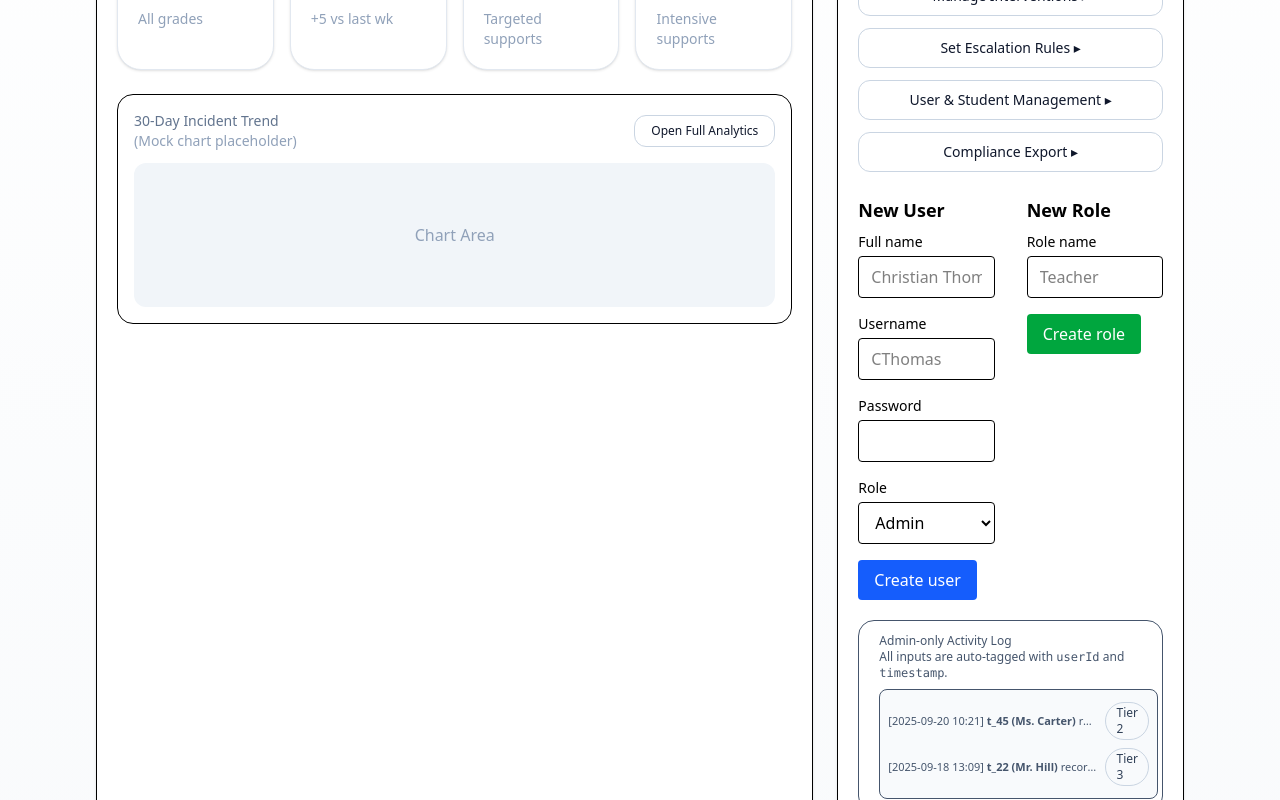
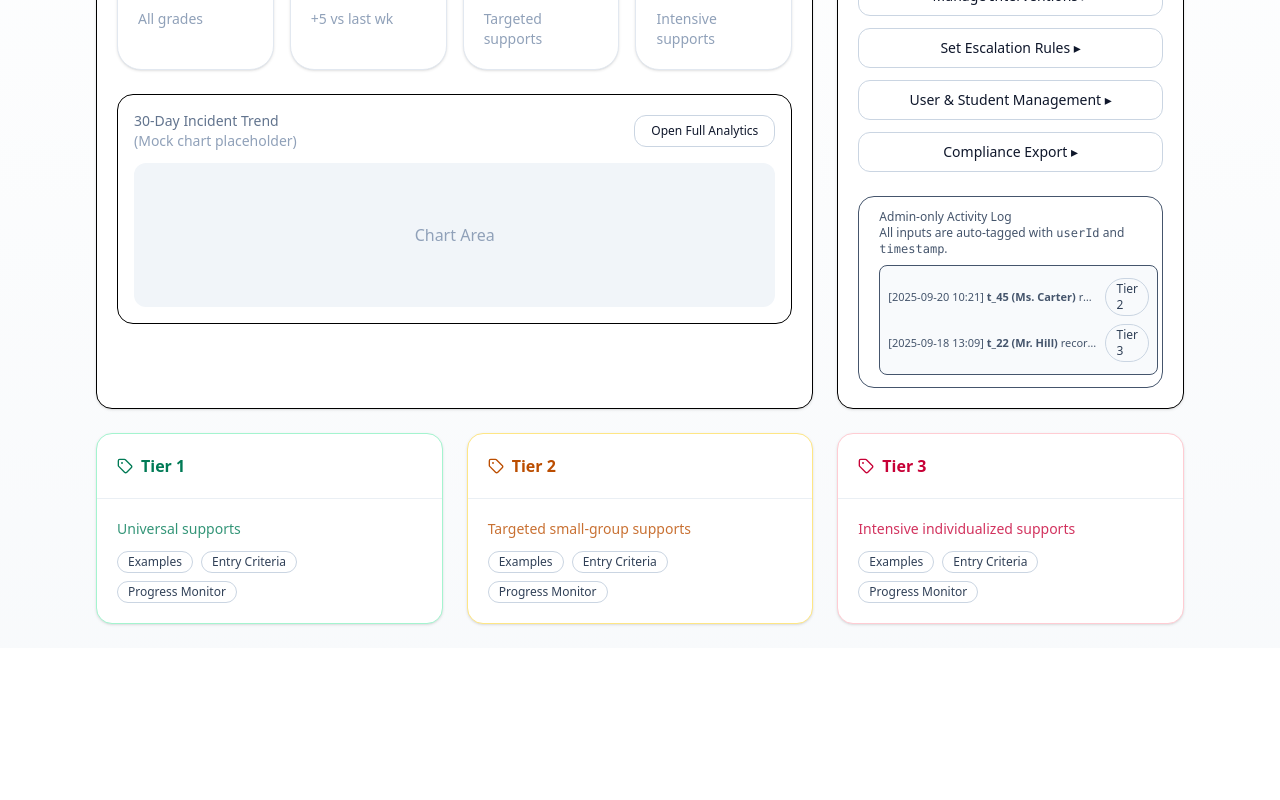
Before and after one commit to christhomas1190/NorthStar, a React app in the folder frontend/: page /admin in a window 1280 px wide. Shown: the part 403-1203 px from the top of the page. After the commit the page ends 1051 px from the top, so only its background shows below. Built offline with nearby package versions, Linux system fonts and the light colour scheme; the HTML template or start-up script is replaced by a standard one.

Commit message:
minor adjustments in admin page

```diff
--- a/frontend/src/components/admin/AdminDashboard.jsx
+++ b/frontend/src/components/admin/AdminDashboard.jsx
@@ -32,13 +32,7 @@ export default function AdminDashboard() {
   const isAdmin = true;
   const navigate = useNavigate();
 
-  const createUser = async (payload) => {
-    console.log("create user =>", payload);
-  };
 
-  const createRole = async (payload) => {
-    console.log("create role =>", payload);
-  };
 
   return (
     <Page title="Admin Dashboard" subtitle="School overview & quick actions">
@@ -112,17 +106,6 @@ export default function AdminDashboard() {
               </Button>
             </div>
 
-            <div className="grid gap-8 md:grid-cols-2">
-              <div>
-                <h2 className="mb-2 text-lg font-semibold">New User</h2>
-                <UserForm onSubmit={createUser} />
-              </div>
-              <div>
-                <h2 className="mb-2 text-lg font-semibold">New Role</h2>
-                <RoleForm onSubmit={createRole} />
-              </div>
-            </div>
-
             {isAdmin && (
               <div className="mt-5 rounded-2xl border p-3 text-xs text-slate-600 flex items-start gap-2">
                 <Clock size={14} className="mt-0.5" />
```
